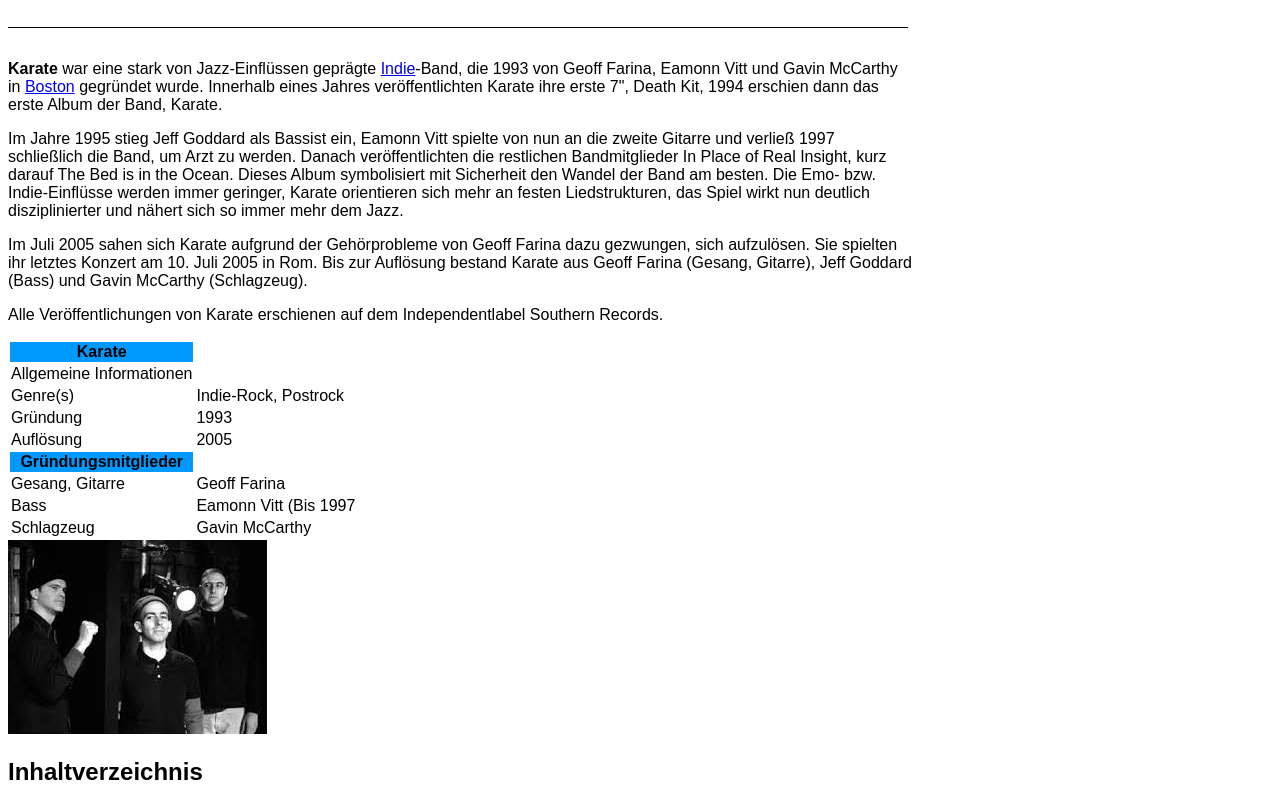
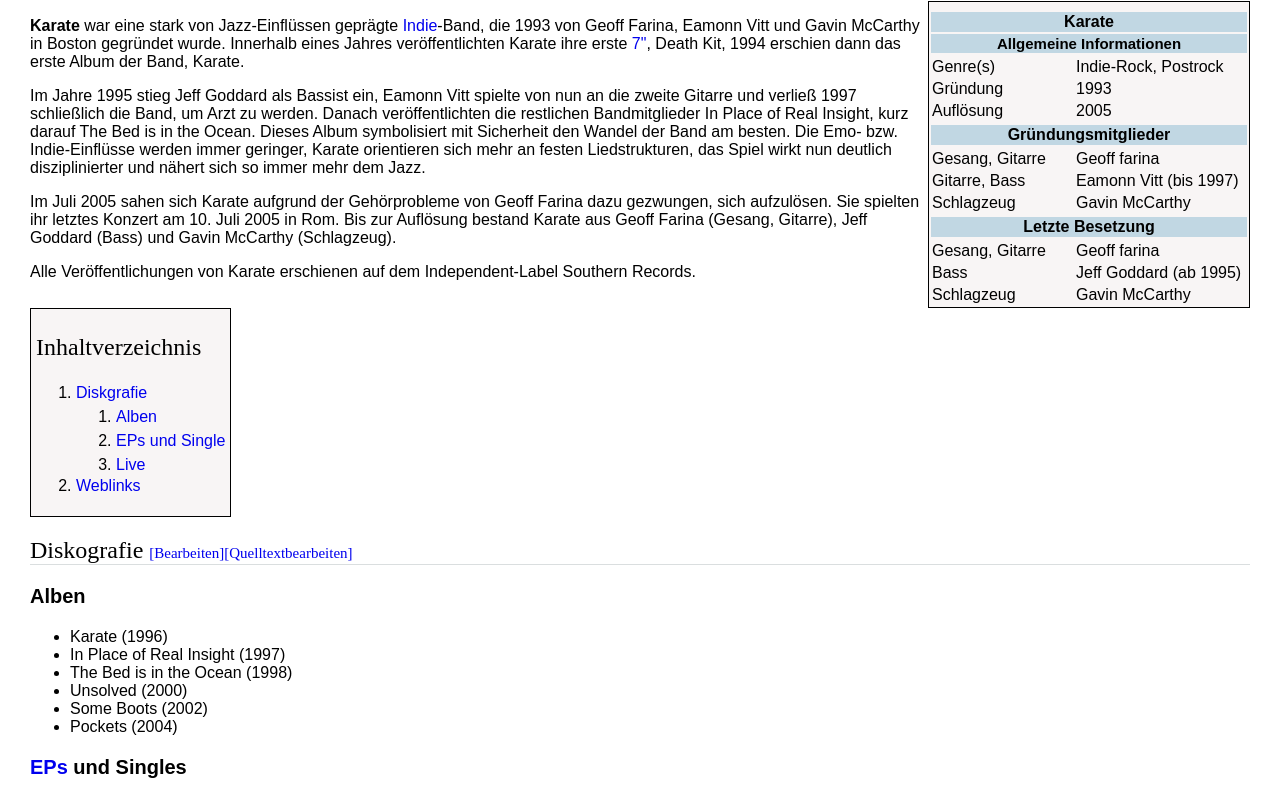
Before and after one commit to LarsNemeth/Karate, a plain HTML site: page index.html in a window 1280 px wide. Shown: the part 98-894 px from the top of the page. Drawn offline with Linux system fonts and the light colour scheme.

Commit message:
Changes: Table, Links and Headlines

```diff
--- a/index.html
+++ b/index.html
@@ -6,20 +6,38 @@
     <meta name="viewport" content="width=device-width, initial-scale=1.0" />
     <link rel="stylesheet" href="style.css" />
     <title>Karate</title>
+    <style>
+a:link {
+  text-decoration: none;
+}
+
+a:visited {
+  text-decoration: none;
+}
+
+a:hover {
+  text-decoration: underline;
+}
+
+a:active {
+  text-decoration: underline;
+}
+</style>
   </head>
   <body>
     <h1>Karate (Band)</h1>
     <div class="line"></div>
-    <div >
-        <p id="first-column" class="text-paragraph">
-          <strong>Karate</strong> war eine stark von Jazz-Einflüssen geprägte
+
+    <div>
+      <div class="table-row">
+          <p><strong>Karate</strong> war eine stark von Jazz-Einflüssen geprägte
           <a href="https://de.wikipedia.org/wiki/Independent">Indie</a>-Band,
           die 1993 von Geoff Farina, Eamonn Vitt und Gavin McCarthy in
-          <a href="https://de.wikipedia.org/wiki/Boston">Boston</a>
+          <href href="https://de.wikipedia.org/wiki/Boston">Boston</href>
           gegründet wurde. Innerhalb eines Jahres veröffentlichten Karate ihre
-          erste 7", Death Kit, 1994 erschien dann das erste Album der Band,
-          Karate.
-          <p id="first-column">Im Jahre 1995 stieg Jeff Goddard als Bassist ein, Eamonn Vitt
+          erste <a href="https://de.wikipedia.org/wiki/Single_(Musik)#Single7">7"</a>, Death Kit, 1994 erschien dann das erste Album der Band,
+          Karate.</p>
+          <p>Im Jahre 1995 stieg Jeff Goddard als Bassist ein, Eamonn Vitt
           spielte von nun an die zweite Gitarre und verließ 1997 schließlich die
           Band, um Arzt zu werden. Danach veröffentlichten die restlichen
           Bandmitglieder In Place of Real Insight, kurz darauf The Bed is in the
@@ -27,66 +45,72 @@
           besten. Die Emo- bzw. Indie-Einflüsse werden immer geringer, Karate
           orientieren sich mehr an festen Liedstrukturen, das Spiel wirkt nun
           deutlich disziplinierter und nähert sich so immer mehr dem Jazz. </p>
-          <p id="first-column">Im
-          Juli 2005 sahen sich Karate aufgrund der Gehörprobleme von Geoff
+          <p>Im Juli 2005 sahen sich Karate aufgrund der Gehörprobleme von Geoff
           Farina dazu gezwungen, sich aufzulösen. Sie spielten ihr letztes
           Konzert am 10. Juli 2005 in Rom. Bis zur Auflösung bestand Karate aus
           Geoff Farina (Gesang, Gitarre), Jeff Goddard (Bass) und Gavin McCarthy
           (Schlagzeug).</p>
-          <p id="first-column">Alle Veröffentlichungen von Karate erschienen auf dem
-          Independentlabel Southern Records.</p>
-        </p>
+          <p>Alle Veröffentlichungen von Karate erschienen auf dem
+          Independent-Label Southern Records.</p>
+
+        <div class="table-cell">
           <div>
-          <table>
+            <table class="zentrierte-tabelle">
               <tr>
-    <th class="th-centered">Karate</th>
+              <th class="backgr-headline">Karate</th>
             </tr>
             <tr>
-    <td>Allgemeine Informationen</td>
+              <th class="backgr-headline" style="font-size: 15px;">Allgemeine Informationen</th>
             </tr>
-  <tr>
-    <td>Genre(s)</td>
-    <td>Indie-Rock, Postrock</td>
-  </tr>
+            </table>
+          </div>
+
+            <table>
+              <td class="table-td-left">Genre(s)</td>
+              <td class="table-td-right">Indie-Rock, Postrock</td>
               <tr>
                 <td>Gründung</td>
-    <td>1993</td>
-  </tr>
-  <tr>
+                <td class="table-content">1993</td></tr>
                 <td>Auflösung</td>
                 <td>2005</td>
+            </table>
+
+            <table class="zentrierte-tabelle">
+              <tr>
+                <th class="backgr-headline">Gründungsmitglieder</th>
               </tr>
-  <tr>
-    <th class="th-centered">Gründungsmitglieder</th>
-
-  </tr>
-  <tr>
-    <td>Gesang, Gitarre</td>
-    <td>Geoff Farina</td>
-  </tr>
-  <tr>
-    <td>Bass</td>
-    <td>Eamonn Vitt (Bis 1997</td>
-  </tr>
-  <tr>
+              <table>
+                <td class="table-td-left">Gesang, Gitarre</td>
+              <td>Geoff farina</td>
+              <tr> <td>Gitarre, Bass</td>
+              <td>	Eamonn Vitt (bis 1997)</td></tr>
               <td>Schlagzeug</td>
               <td>Gavin McCarthy</td>
-  </tr>
-
-
             </table>
 
+            <table class="zentrierte-tabelle">
+              <tr>
+                <th class="backgr-headline">Letzte Besetzung</th>
+              </tr>
+              <table>
+                <td class="table-td-left">Gesang, Gitarre</td>
+                <td>Geoff farina</td>
+                <tr> <td>Bass</td>
+                <td>Jeff Goddard (ab 1995)</td></tr>
+                <td>Schlagzeug</td>
+                <td>Gavin McCarthy</td>
+            </table>
+          </table>
+        </div>
+      </div>
+    </div>
 
-        </div>
-        <div>
-          <img src="/images/karate.jpeg" alt="Karate" />
-        </div>
+  <div class="inh-verz">
     <h2>Inhaltverzeichnis</h2>
         <ol>
-          <li>
+          <li class="inh-ol">
             <a href="https://de.wikipedia.org/wiki/Karate_(Band)#Diskografie"
-              >Diskgrafie</a
-            >
+              >Diskgrafie</a>
             <ol>
               <li>
                 <a href="https://de.wikipedia.org/wiki/Karate_(Band)#Alben"
@@ -114,8 +138,9 @@
           </li>
         </ol>
 
-        <h2>Diskografie</h2>
-        <div class="line"></div>
+    </div>
+        <h2 class="mw-body-content">Diskografie <span class="headline-links"><a href="https://de.wikipedia.org/wiki/Karate_(Band)?action=edit&section=1&veswitched=1" target="_blank">&#x005B;Bearbeiten&#x005D;</a><a href="https://de.wikipedia.org/w/index.php?title=Karate_(Band)&action=edit&section=1">&#x005B;Quelltextbearbeiten&#x005D;</a></span></h2>
+
         <div>
           <h3 class="Alben">Alben</h3>
           <ul>
@@ -126,7 +151,7 @@
             <li>Some Boots (2002)</li>
             <li>Pockets (2004)</li>
           </ul>
-          <h3 class="Alben">EPs und Singles</h3>
+          <h3 class="Alben"> <a href="https://de.wikipedia.org/wiki/Extended_Play">EPs</a>  und Singles</h3>
           <ul>
             <li>Cancel/Sing (CDEP, 2002)</li>
             <li>Operation: Sand/Empty There (1998)</li>
@@ -139,7 +164,26 @@
             </li>
             <li>Death Kit 7" (b/w "Nerve") (1994)</li>
           </ul>
+
+          <h3 class="Alben">Live</h3>
+          <ul>
+            <li>Concerto Al Barchessone Vecchio (2002)</li>
+            <li>In The Fishtank #12 (2005)</li>
+            <li>595 (2007)</li>
+          </ul>
+
         </div>
     </div>
+
+    </div>
+        <h2 class="mw-body-content">Weblinks</h2>
+        <div>
+          <ul>
+            <li>Offizielle Website bei Southern Records</li>
+            <li>Karate bei allmusic.com</li>
+          </ul>
+        </div>
+
+
   </body>
 </html>
--- a/style.css
+++ b/style.css
@@ -1,44 +1,94 @@
 body {
   font-family: sans-serif;
+  margin: 30px;
 }
 
 h1 {
-  font-size: 50px;
+  font-family: "Linux Libertine"; /* normal */
+  src: url("/static/fonts/linux-libertine/LinLibertine_R.woff") format("woff");
+  font-weight: normal;
+  font-style: normal;
 }
 
-#first-column {
-  margin-right: 360px;
+h2 {
+  font-family: "Linux Libertine"; /* normal */
+  src: url("/static/fonts/linux-libertine/LinLibertine_R.woff") format("woff");
+  font-weight: normal;
+  font-style: normal;
 }
 
-.text-paragraph {
-  float: left;
+.headline-links {
+  font-size: 15px;
 }
+
+/* Table Text + Infos */
+
+.table-row {
+  display: table-row;
+}
+
+a:hover-link {
+  position: relative;
+}
+/* Table right */
+
+.table-cell {
+  border: 1px solid black;
+  background: #f8f5f5;
+  display: table-cell;
+}
+
+.zentrierte-tabelle {
+  width: 320px;
+  margin-left: auto;
+  margin-right: auto;
+  text-align: center;
+}
+
+.backgr-headline {
+  background-color: #c1d7e3;
+}
+
+.text-center {
+  text-align: center;
+}
+
+.table-td-left {
+  width: 140px;
+  text-align: left;
+}
+.table-id-right {
+  width: 200px;
+  text-align: left;
+}
+
+/* Inhaltsverzeichnis */
+
+.inh-verz {
+  border: 1px solid black;
+  background: #f8f5f5;
+  display: table-cell;
+  padding: 5px;
+}
+
+.inh-ol {
+  line-height: 1.5;
+}
+
+/* Discgraphie */
 
 .Alben {
   font-weight: 100px;
   font-size: 20px;
 }
 .line {
-  width: 900px;
+  width: auto;
   height: 57;
   border-bottom: 1px solid black;
   position: relative;
+  margin-bottom: 10px;
 }
 
-.column-right {
-  text-align: right;
+.mw-body-content {
+  border-bottom: solid 1px #dadedf;
 }
-.th-centered {
-  text-align: center;
-  background-color: rgb(0, 153, 255);
-}
-
-/* ol {
-  counter-reset: item;
-  margin: 5px;
-}
-li {
-  display: block;
-  margin: 5px;
-}
- */
```
Lines whose indentation alone changed are shown as unchanged.
